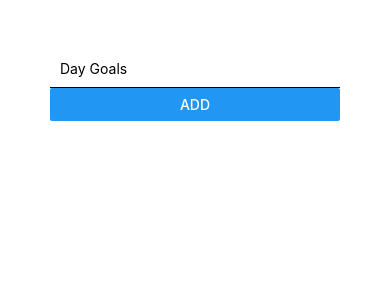
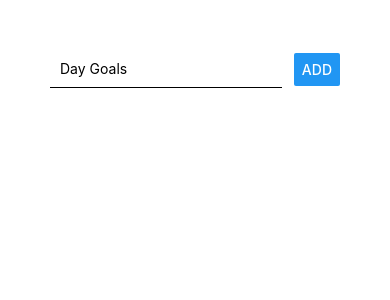
Before and after one commit to JBDionisio/reactnative-goals-app, a React Native app: screen / in a window 390 px wide. Shown: the top 300 px of the page. Built offline with nearby package versions, Linux system fonts and the light colour scheme.

Commit message:
using styleSheet to better the code

```diff
--- a/App.js
+++ b/App.js
@@ -3,11 +3,9 @@
 
 export default function App() {
   return (
-    <View style={{ padding: 50 }}>
-      <View>
-        <TextInput
-          placeholder="Day Goals"
-          style={{ borderBottomColor: 'black', borderBottomWidth: 1, padding: 10 }} />
+    <View style={styles.screen}>
+      <View style={styles.inputContainer}>
+        <TextInput placeholder="Day Goals" style={styles.input} />
         <Button title="ADD" />
       </View>
       <View>
@@ -18,5 +16,18 @@
 }
 
 const styles = StyleSheet.create({
-
+  screen: {
+    padding: 50
+  },
+  inputContainer: {
+    flexDirection: 'row',
+    justifyContent: 'space-between',
+    alignItems: 'center'
+  },
+  input: {
+    width: '80%',
+    borderBottomColor: 'black',
+    borderBottomWidth: 1,
+    padding: 10
+  }
 });
```
